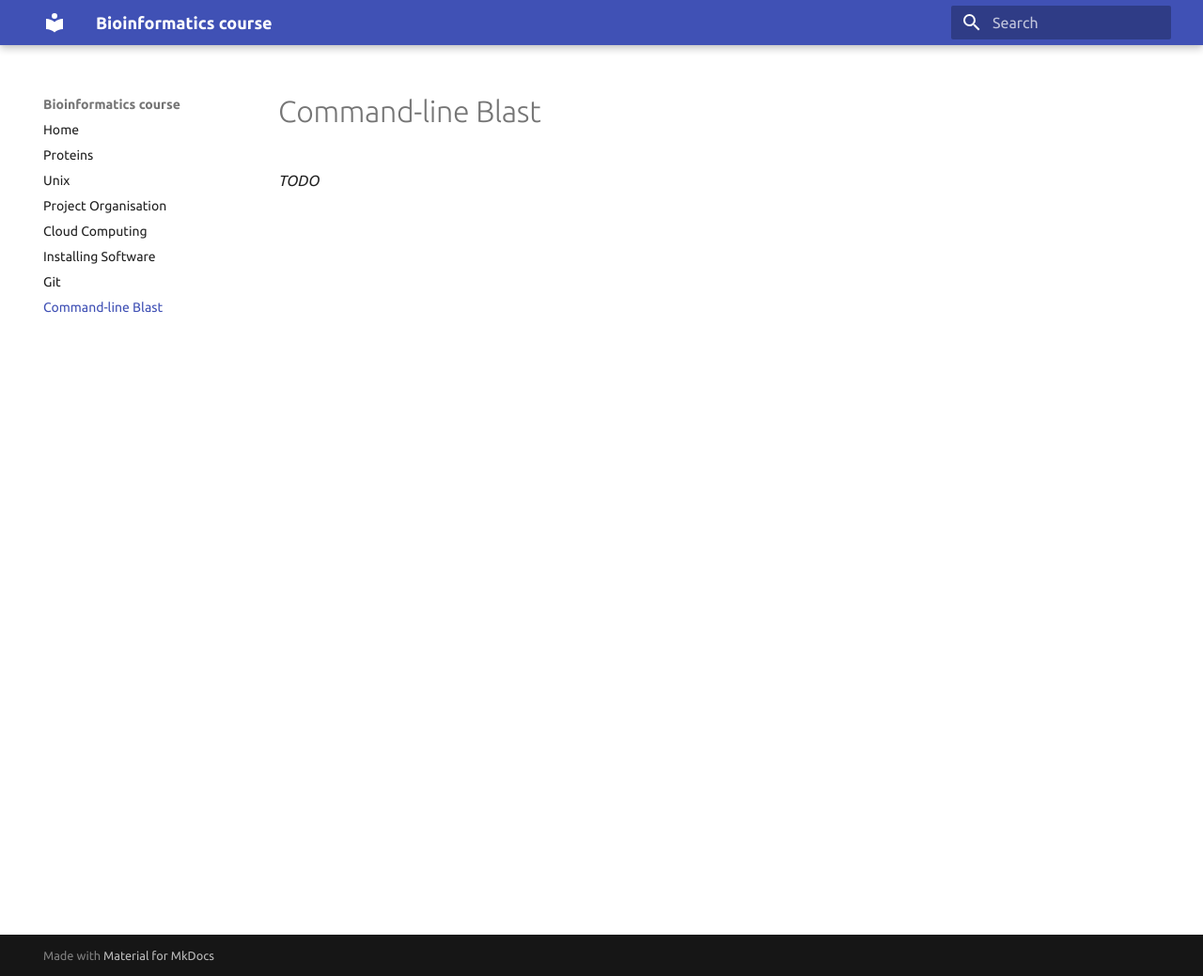
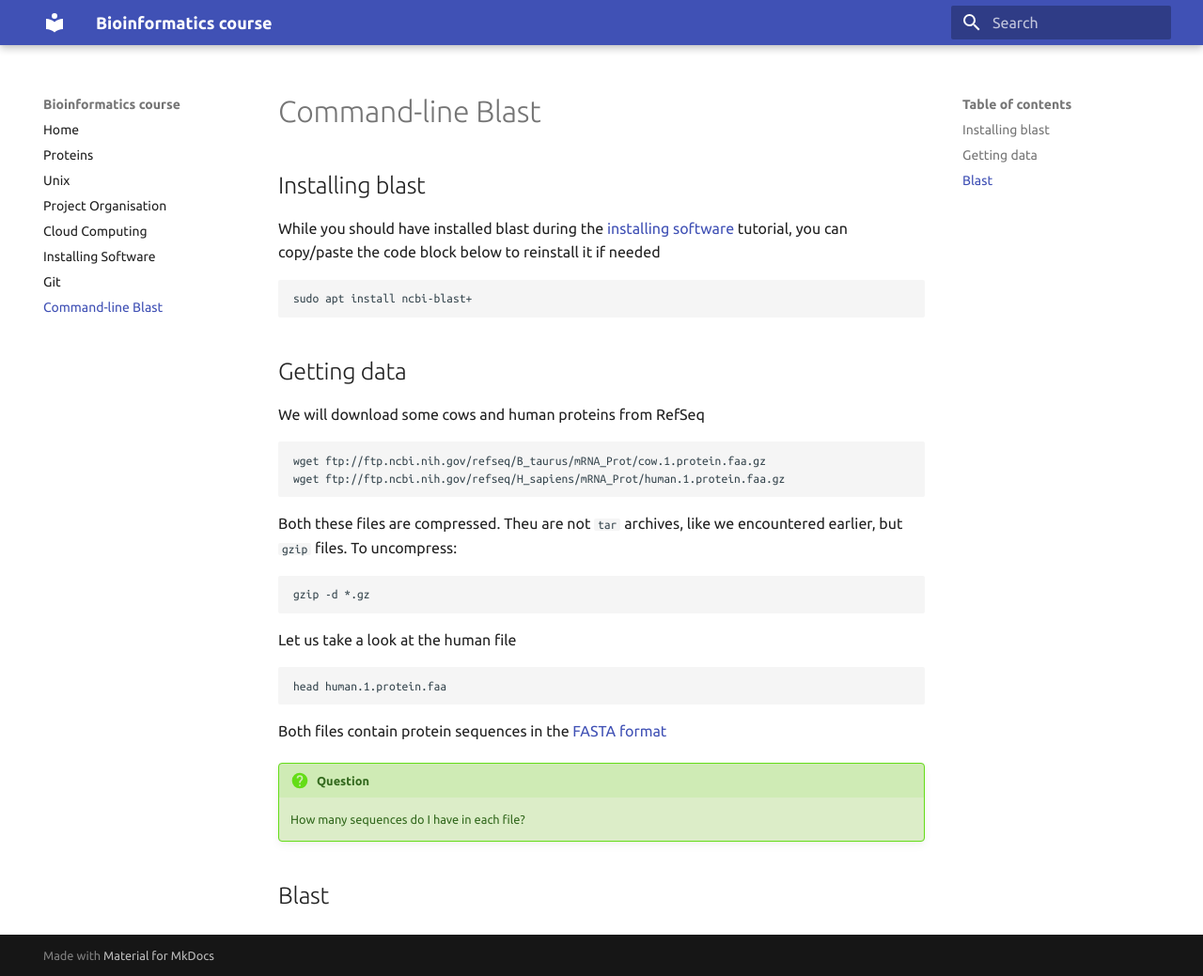
Before and after one commit to SGBC/course, an MkDocs documentation site: the page built from docs/blast.md, in a window 1280 px wide and 1039 px high. Shown: the whole window at 94% size. Built offline with MkDocs 1.6.1 and Material for MkDocs 9.7.7, drawn with Linux system fonts in a browser that asks for light colours; old or Windows-style settings are respelled for this version of MkDocs.

Commit message:
getting data

````diff
--- a/docs/blast.md
+++ b/docs/blast.md
@@ -1,3 +1,38 @@
 # Command-line Blast
 
-*TODO*
+## Installing blast
+
+While you should have installed blast during the [installing software](software) tutorial, you can copy/paste the code block below to reinstall it if needed
+
+```bash
+sudo apt install ncbi-blast+
+```
+
+## Getting data
+
+We will download some cows and human proteins from RefSeq
+
+```bash
+wget ftp://ftp.ncbi.nih.gov/refseq/B_taurus/mRNA_Prot/cow.1.protein.faa.gz
+wget ftp://ftp.ncbi.nih.gov/refseq/H_sapiens/mRNA_Prot/human.1.protein.faa.gz
+```
+
+Both these files are compressed. Theu are not `tar` archives, like we encountered earlier, but `gzip` files.
+To uncompress:
+
+```bash
+gzip -d *.gz
+```
+
+Let us take a look at the human file
+
+```bash
+head human.1.protein.faa
+```
+
+Both files contain protein sequences in the [FASTA format](https://en.wikipedia.org/wiki/FASTA_format)
+
+!!! question
+    How many sequences do I have in each file?
+
+## Blast
````
